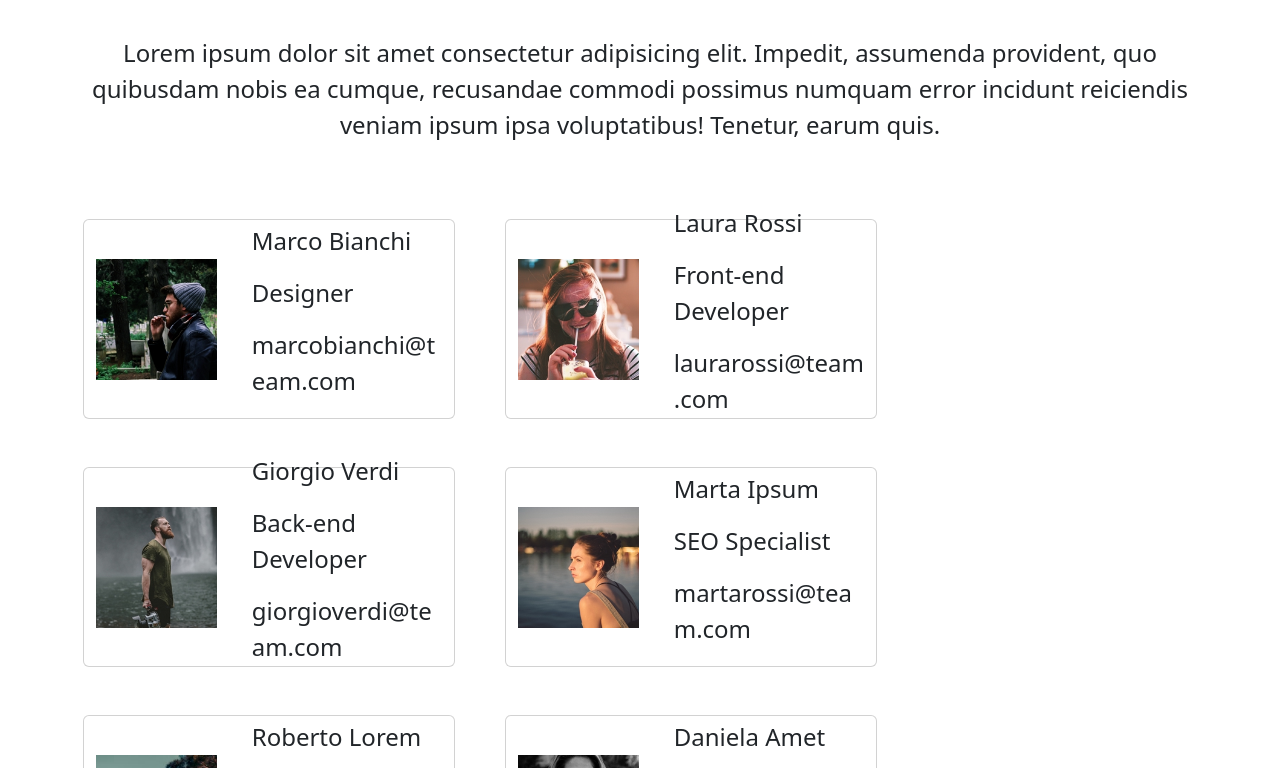
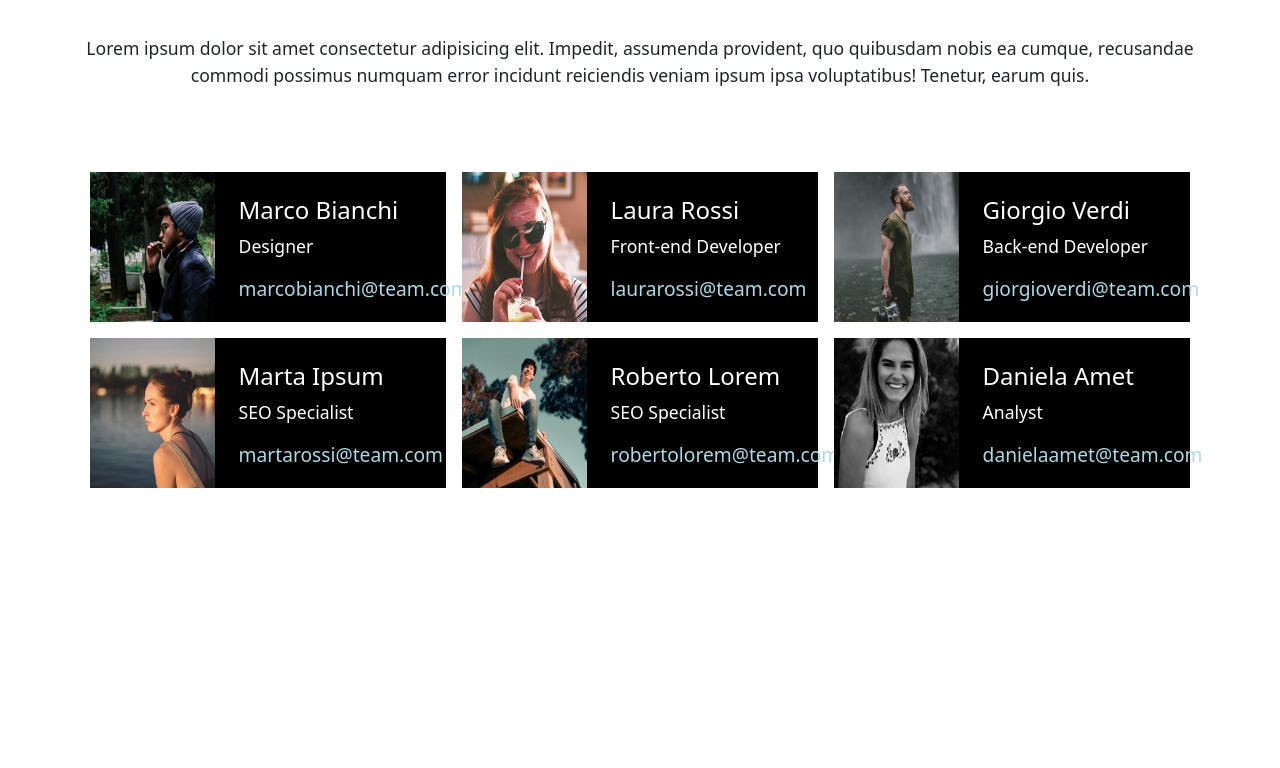
Before and after one commit to AgostinoCaruso/js-our-team, a plain HTML site: page index.html in a window 1280 px wide. Shown: the part 130-898 px from the top of the page. After the commit the page ends 800 px from the top, so only its background shows below. Drawn offline with nearby package versions, Linux system fonts and the light colour scheme.

Commit message:
stable full screen card

```diff
--- a/css/style.css
+++ b/css/style.css
@@ -1,27 +1,54 @@
-*{
-    box-sizing: border-box;
+.space-Argument {
+    padding: 30px 0px;
 }
 
-.space-Argument{
-    padding: 30px 0px;
-}
-h1{
-    color: #E53170;
+h1 {
+    color: #972f52;
     font-size: 3.5em;
 }
-p{
-    font-size: 1.5em;
+
+p {
+    font-size: 1.1em;
 }
-.card{
-    height: 200px;
-    margin: 0px 1px;
+a{
+    text-decoration: none;
+    font-size: 1.2em;
 }
-img{
-    width: 100%;
+
+.myCard {
+    height: 150px;
+    padding: 0;
+    background-color: black;
+    transition: all;
+    transition-duration: .3s;
 }
-.card-img{
+.card-img {
     width: 35%;
 }
+.card-img img{
+    width: 100%;
+    height: 100%;
+}
+.myCard:hover{
+    transform: scale(1.1);
+}
 .card-text{
-    width: 55%;
+    width: 65%;
 }
+#container-card {
+    display: flex;
+    justify-content: center;
+}
+
+.cardName {
+    font-size: 1.5em;
+    color: white;
+}
+
+.cardRole {
+    color: white;
+}
+
+.cardEmail {
+    color: lightblue;
+}
--- a/index.html
+++ b/index.html
@@ -20,20 +20,9 @@
         <p class="space-Argument text-center">Lorem ipsum dolor sit amet consectetur adipisicing elit. Impedit,
             assumenda provident, quo quibusdam nobis ea cumque, recusandae commodi possimus numquam error incidunt
             reiciendis veniam ipsum ipsa voluptatibus! Tenetur, earum quis.</p>
-        <div class="container">
-            <div id="container-card" class="space-Argument row gap-5">
-            </div>
+        <div id="container-card" class="container space-Argument row">
+                <!-- here i generate card via js -->
         </div>
 
     </div>
 </body>
-
-</html>
-<!-- <div class="card col-4 d-flex">
-    <div class="card-img">
-        <img src="" alt="">
-    </div>
-    <div class="card-text">
-
-    </div>
-</div> -->
--- a/js/script.js
+++ b/js/script.js
@@ -6,7 +6,7 @@ Dato un array di oggetti rappresentante un team di un’azienda, creare una pagi
 - Aggiungere un form di aggiunta membri che permetta di visualizzare il nuovo membro sulla pagina (usate una foto qualunque, anche vostra se volete sentirvi parte del team! :sorridere:)
 */
 
-import {teamMembers} from "./db.js"
+import { teamMembers } from "./db.js"
 
 //todo
 //load all card and display
@@ -17,46 +17,89 @@ const containerCard = document.getElementById("container-card");
 
 StartApp();
 
-function StartApp(){
-    const fragment = document.createDocumentFragment();
+function StartApp() {
+    //const fragment = document.createDocumentFragment();
+    const template = teamMembers.map(element => `
+        <div class="col-4 p-2">
+            <div class= "myCard d-flex flex-row" >
+                <div class = "card-img">
+                    <img class="card-img-top" src="${element.img}" alt="${element.name}">
+                </div>
+                <div class="card-body card-text d-flex flex-column justify-content-start p-4">
+                    <h5 class="cardName">${element.name}</h5>
+                    <p class="cardRole">${element.role}</p>
+                    <a href="#" class="cardEmail">${element.email}</a>
 
-    teamMembers.forEach(element => {
-        //div
-        const card = document.createElement("div");
-        card.className = "card col-4 d-flex justify-content-between flex-row align-items-center";
-
-        const cardImg = document.createElement("div");
-        cardImg.className = "card-img";
-
-        const cardText = document.createElement("div");
-        cardText.className = "card-text";
-
-        //ele in div
-        const name = document.createElement("p");
-        const role = document.createElement("p");
-        const email = document.createElement("p");
-
-        const img = document.createElement("img");
-
-        name.innerHTML = element.name;
-        role.innerHTML = element.role;
-        email.innerHTML = element.email;
-        img.src = element.img;
-
-        //add ele to HTML
-        cardText.appendChild(name);
-        cardText.appendChild(role);
-        cardText.appendChild(email);
-
-        cardImg.appendChild(img);
-
-        card.appendChild(cardImg);
-        card.appendChild(cardText);
-
-        fragment.appendChild(card);
-        console.log({fragment});
-    });
-    containerCard.appendChild(fragment);
+                </div>
+            </div>
+        </div>
+    `).join("");
+    //containerCard.appendChild(fragment);
+    containerCard.innerHTML = template;
 }
 
-// <div class="card col-12 col-md-4"></div>
+
+
+
+
+
+
+
+
+
+
+
+
+
+
+
+
+
+
+
+
+
+
+
+
+
+
+
+
+
+//#region Element
+        // //div
+        // const card = document.createElement("div");
+        // card.className = "myCard col-4 d-flex justify-content-between flex-row align-items-center";
+
+        // const cardImg = document.createElement("div");
+        // cardImg.className = "card-img";
+
+        // const cardText = document.createElement("div");
+        // cardText.className = "card-text";
+
+        // //ele in div
+        // const name = document.createElement("p");
+        // const role = document.createElement("p");
+        // const email = document.createElement("p");
+
+        // const img = document.createElement("img");
+
+        // name.innerHTML = element.name;
+        // role.innerHTML = element.role;
+        // email.innerHTML = element.email;
+        // img.src = element.img;
+
+        // //add ele to HTML
+        // cardText.appendChild(name);
+        // cardText.appendChild(role);
+        // cardText.appendChild(email);
+
+        // cardImg.appendChild(img);
+
+        // card.appendChild(cardImg);
+        // card.appendChild(cardText);
+
+        // fragment.appendChild(card);
+        // console.log({fragment});
+        //#endregion
```
